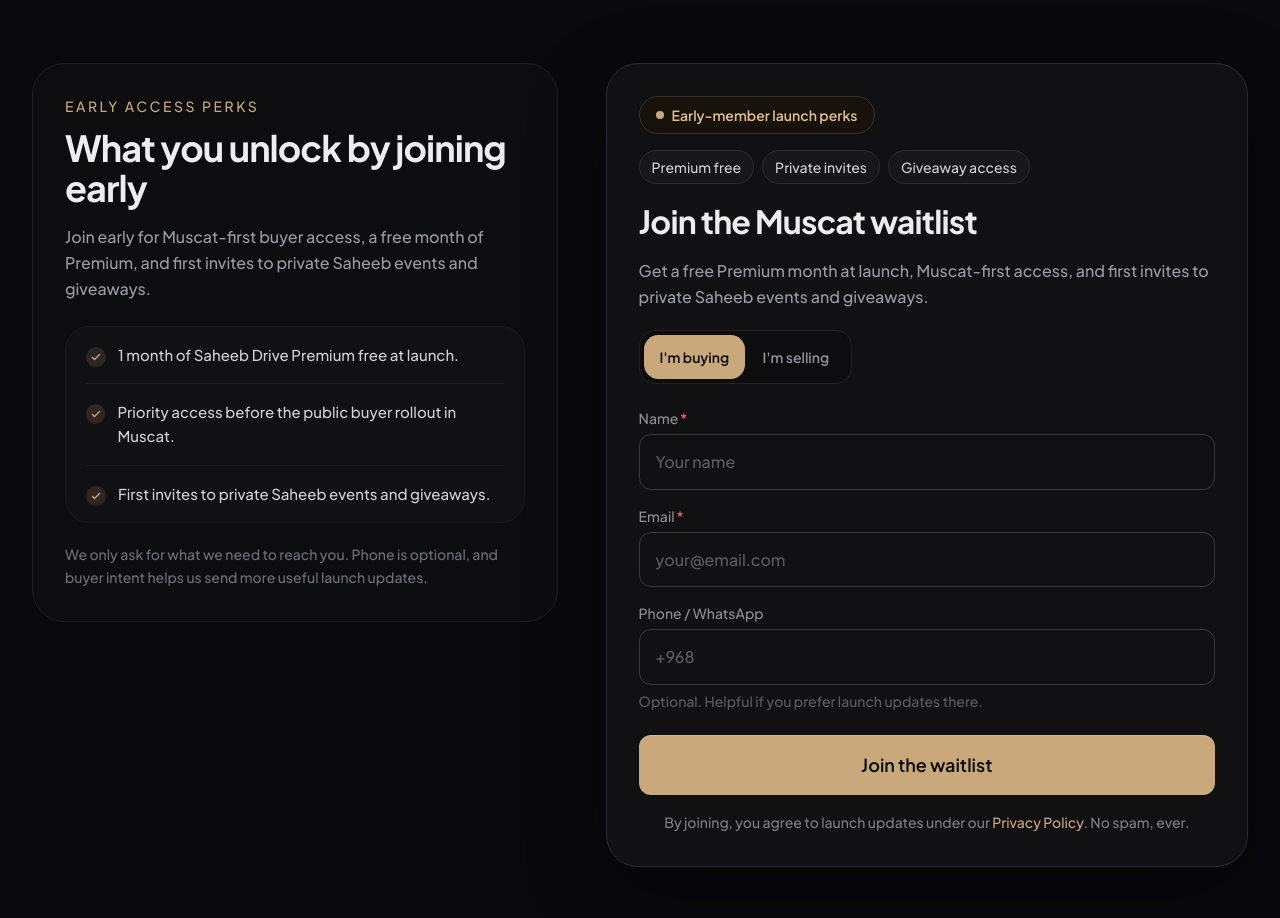
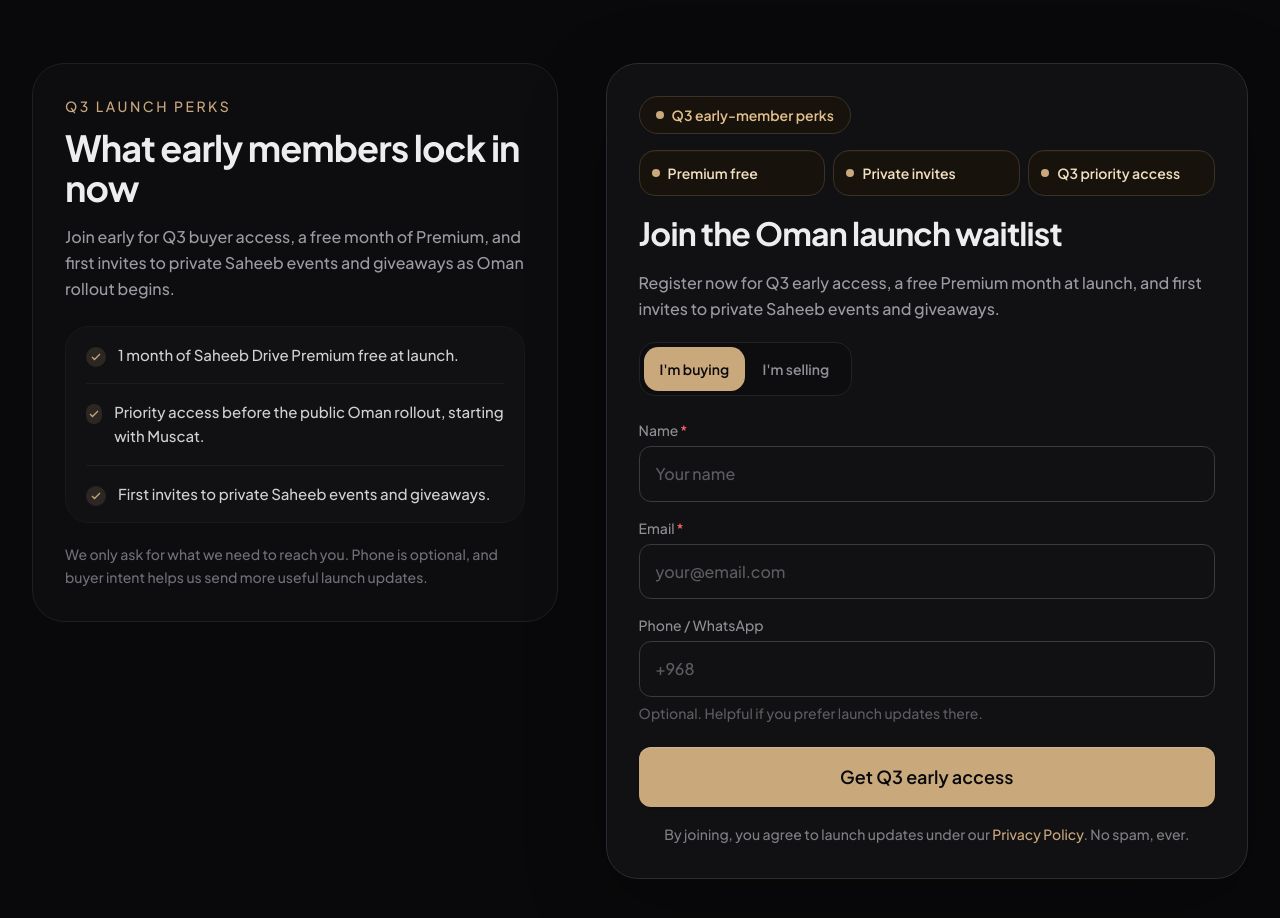
Before and after one commit to matveyco/saheeb-web, a Next.js app: page /en/projects/saheeb-drive in a window 1280 px wide. Shown: the part 1560-2478 px from the top of the page. Built offline with nearby package versions, Linux system fonts and the light colour scheme; no server answers.

Commit message:
Sharpen drive launch urgency and route paid traffic

```diff
--- a/src/app/[locale]/projects/saheeb-drive/page.tsx
+++ b/src/app/[locale]/projects/saheeb-drive/page.tsx
@@ -1,4 +1,5 @@
 import { setRequestLocale } from 'next-intl/server';
+import { redirect } from 'next/navigation';
 import { Header, Footer } from '@/components/layout';
 import { DriveLandingContent } from '@/components/sections/drive/DriveLandingContent';
 import { getDriveLandingCopy } from '@/lib/drive-landing-copy';
@@ -9,12 +10,66 @@
   searchParams: Promise<Record<string, string | string[] | undefined>>;
 }
 
+function readSearchParam(
+  value: string | string[] | undefined
+): string | undefined {
+  return Array.isArray(value) ? value[0] : value;
+}
+
+function shouldRedirectPaidTrafficToLp(
+  searchParams: Record<string, string | string[] | undefined>
+) {
+  const utmSource = readSearchParam(searchParams.utm_source)?.toLowerCase();
+  const utmMedium = readSearchParam(searchParams.utm_medium)?.toLowerCase();
+  const utmCampaign = readSearchParam(searchParams.utm_campaign)?.toLowerCase();
+
+  return Boolean(
+    readSearchParam(searchParams.fbclid) ||
+      readSearchParam(searchParams.gclid) ||
+      readSearchParam(searchParams.gbraid) ||
+      readSearchParam(searchParams.wbraid) ||
+      readSearchParam(searchParams.ttclid) ||
+      utmSource ||
+      utmCampaign ||
+      utmMedium === 'paid' ||
+      utmMedium === 'banner' ||
+      utmMedium === 'carousel'
+  );
+}
+
+function toQueryString(searchParams: Record<string, string | string[] | undefined>) {
+  const params = new URLSearchParams();
+
+  for (const [key, value] of Object.entries(searchParams)) {
+    if (Array.isArray(value)) {
+      value.forEach((entry) => {
+        if (entry) {
+          params.append(key, entry);
+        }
+      });
+      continue;
+    }
+
+    if (value) {
+      params.set(key, value);
+    }
+  }
+
+  return params.toString();
+}
+
 export default async function SaheebDrivePage({
   params,
   searchParams,
 }: SaheebDrivePageProps) {
   const { locale } = await params;
-  const driveSearchState = resolveDriveSearchState(await searchParams);
+  const resolvedSearchParams = await searchParams;
+  if (shouldRedirectPaidTrafficToLp(resolvedSearchParams)) {
+    const query = toQueryString(resolvedSearchParams);
+    redirect(`/${locale}/projects/saheeb-drive/lp${query ? `?${query}` : ''}`);
+  }
+
+  const driveSearchState = resolveDriveSearchState(resolvedSearchParams);
   setRequestLocale(locale);
   const copy = await getDriveLandingCopy(locale);
 
--- a/src/components/analytics/AnalyticsProvider.tsx
+++ b/src/components/analytics/AnalyticsProvider.tsx
@@ -18,6 +18,8 @@
 } from '@/lib/analytics';
 import { captureAttribution, readAttributionSnapshot } from '@/lib/attribution';
 import { ensureAnalyticsIdentity } from '@/lib/analytics-identity';
+import { recordFunnelEvent } from '@/lib/funnel';
+import { getPageVariant } from '@/lib/page-variant';
 
 interface AnalyticsConsentContextValue {
   consent: 'accepted';
@@ -71,6 +73,21 @@
 
     trackPageView({ locale, pathname });
 
+    if (pathname.startsWith('/projects/saheeb-drive')) {
+      recordFunnelEvent({
+        eventName: 'drive_page_view',
+        siteLocale: locale,
+        project: 'saheeb_drive',
+        pageVariant: getPageVariant(pathname) ?? 'organic_main',
+        payload: {
+          page_group: 'saheeb_drive',
+          page_variant: getPageVariant(pathname) ?? 'organic_main',
+          project: 'saheeb_drive',
+          site_locale: locale,
+        },
+      });
+    }
+
     const attribution = readAttributionSnapshot();
     const searchParams =
       typeof window === 'undefined'
--- a/src/components/forms/WaitlistForm.tsx
+++ b/src/components/forms/WaitlistForm.tsx
@@ -630,16 +630,17 @@
                 <span className="h-2 w-2 rounded-full bg-[#C9A87C]" />
                 {t('socialProofBadge')}
               </div>
-              <div className="flex flex-wrap gap-2">
+              <div className="grid gap-2 sm:grid-cols-3">
                 {trustPills.map((pill) => (
-                  <span
+                  <div
                     key={pill}
-                    className={cn(
-                      'inline-flex items-center rounded-full border border-[#2B2B31] bg-[#17171A] px-2.5 py-1 text-xs text-[#CFCFD4] sm:px-3 sm:py-1.5 sm:text-sm'
-                    )}
+                    className="rounded-2xl border border-[#3A3226] bg-[#17120C] px-3 py-3 text-sm font-semibold text-[#F1DFC2] shadow-[inset_0_1px_0_rgba(255,255,255,0.03)]"
                   >
-                    {pill}
-                  </span>
+                    <span className="flex items-center gap-2">
+                      <span className="h-2 w-2 rounded-full bg-[#C9A87C]" />
+                      {pill}
+                    </span>
+                  </div>
                 ))}
               </div>
               <h3
--- a/src/components/sections/drive/DriveStickyWaitlistBar.tsx
+++ b/src/components/sections/drive/DriveStickyWaitlistBar.tsx
@@ -1,9 +1,8 @@
 'use client';
 
 import { useEffect, useState } from 'react';
-import { useLocale, useTranslations } from 'next-intl';
+import { useTranslations } from 'next-intl';
 import { DriveIntentButton } from '@/components/sections/drive/DriveIntentButton';
-import { recordFunnelEvent } from '@/lib/funnel';
 import type { PageVariant } from '@/lib/page-variant';
 
 interface DriveStickyWaitlistBarProps {
@@ -14,23 +13,7 @@
   pageVariant,
 }: DriveStickyWaitlistBarProps) {
   const t = useTranslations('saheebDrive');
-  const locale = useLocale();
   const [showStickyBar, setShowStickyBar] = useState(false);
-
-  useEffect(() => {
-    recordFunnelEvent({
-      eventName: 'drive_page_view',
-      siteLocale: locale,
-      project: 'saheeb_drive',
-      pageVariant,
-      payload: {
-        page_group: 'saheeb_drive',
-        page_variant: pageVariant,
-        project: 'saheeb_drive',
-        site_locale: locale,
-      },
-    });
-  }, [locale, pageVariant]);
 
   useEffect(() => {
     const hero = document.getElementById('drive-hero');
--- a/src/messages/en.json
+++ b/src/messages/en.json
@@ -191,12 +191,12 @@
   },
   "saheebDrive": {
     "hero": {
-      "badge": "Priority Early Access · Muscat",
+      "badge": "Oman Early Access · Q3 2026",
       "title": "Buy with Clarity.",
       "titleHighlight": "Sell with Confidence.",
       "subtitle": "Saheeb Drive is a smart car marketplace that helps buyers and sellers make more confident decisions through verification, deeper car insights, and a personal AI assistant.",
-      "supportLine": "Founding waitlist now open for Muscat · Launching Q3 2026",
-      "primaryCta": "Join the Muscat waitlist",
+      "supportLine": "Register now before the public Q3 2026 Oman launch",
+      "primaryCta": "Get Q3 early access",
       "intentLabel": "I'm here as",
       "buyCta": "I'm Buying",
       "sellCta": "I'm Selling",
@@ -227,7 +227,7 @@
       ]
     },
     "stickyCta": {
-      "title": "Founder perks",
+      "title": "Q3 launch perks",
       "buy": "Buying",
       "sell": "Selling"
     },
@@ -253,24 +253,24 @@
       ]
     },
     "waitlist": {
-      "sectionEyebrow": "Early access perks",
-      "sectionTitle": "What you unlock by joining early",
-      "sectionSubtitle": "Early members get a free Premium month at launch, Muscat-first access, and first invites to private Saheeb events and giveaways.",
+      "sectionEyebrow": "Q3 launch perks",
+      "sectionTitle": "What early members lock in now",
+      "sectionSubtitle": "Register now to lock in Q3 launch perks, a free Premium month, and first invites to private Saheeb events and giveaways as Oman rollout begins.",
       "benefits": [
         "1 month of Saheeb Drive Premium free at launch.",
         "First invites to private Saheeb events and giveaways.",
-        "Muscat-first access before the public rollout."
+        "Priority access as the Oman rollout begins, starting with Muscat."
       ],
       "footnote": "We keep the form short. Phone is optional, and buyer/seller helps us send the right launch updates.",
-      "eyebrow": "Secure your perks in under 30 seconds",
-      "title": "Join the Muscat waitlist",
-      "subtitle": "Get a free Premium month at launch, Muscat-first access, and first invites to private Saheeb events and giveaways.",
-      "socialProofBadge": "Early-member launch perks",
+      "eyebrow": "Register now in under 30 seconds",
+      "title": "Join the Oman launch waitlist",
+      "subtitle": "Register now for Q3 early access, a free Premium month at launch, and first invites to private Saheeb events and giveaways.",
+      "socialProofBadge": "Q3 early-member perks",
       "socialProofFallback": "Founder perks included",
       "trustPills": [
         "Premium free",
         "Private invites",
-        "Giveaway access"
+        "Q3 priority access"
       ],
       "nameLabel": "Name",
       "emailLabel": "Email",
@@ -296,13 +296,13 @@
       "privacyLinePrefix": "By joining, you agree to launch updates under our",
       "privacyLineSuffix": ". No spam, ever.",
       "reassurance": "Guaranteed 1 month of Premium free at launch. No spam.",
-      "submit": "Join the waitlist",
+      "submit": "Get Q3 early access",
       "submitting": "Joining...",
       "success": {
         "title": "You're on the list.",
-        "message": "We've saved your founding request for the Muscat launch wave.",
-        "launchNote": "Your early-bird perks include 1 month of Saheeb Drive Premium free at launch.",
-        "shareText": "Saheeb Drive is launching in Muscat. Join the waitlist:",
+        "message": "We've saved your early-access request for the Q3 Oman launch wave.",
+        "launchNote": "Your early-bird perks include 1 month of Saheeb Drive Premium free at launch and first invites to private Saheeb events and giveaways.",
+        "shareText": "Saheeb Drive is launching in Oman. Join the waitlist:",
         "copyLink": "Copy link",
         "copied": "Copied"
       },
@@ -354,10 +354,10 @@
             "description": "Surface the issues buyers worry about before you waste a call, a drive, or a weekend."
           }
         ],
-        "waitlistSectionSubtitle": "Join early for Muscat-first buyer access, a free month of Premium, and first invites to private Saheeb events and giveaways.",
+        "waitlistSectionSubtitle": "Join early for Q3 buyer access, a free month of Premium, and first invites to private Saheeb events and giveaways as Oman rollout begins.",
         "waitlistBenefits": [
           "1 month of Saheeb Drive Premium free at launch.",
-          "Priority access before the public buyer rollout in Muscat.",
+          "Priority access before the public Oman rollout, starting with Muscat.",
           "First invites to private Saheeb events and giveaways."
         ],
         "waitlistFootnote": "We only ask for what we need to reach you. Phone is optional, and buyer intent helps us send more useful launch updates.",
@@ -401,10 +401,10 @@
             "description": "Reach buyers who are actively looking, not just browsing and sending low-quality messages."
           }
         ],
-        "waitlistSectionSubtitle": "Join early as a seller for priority onboarding, a free month of Premium, and first invites to private Saheeb events and giveaways.",
+        "waitlistSectionSubtitle": "Join early as a seller for Q3 onboarding priority, a free month of Premium, and first invites to private Saheeb events and giveaways.",
         "waitlistBenefits": [
           "1 month of Saheeb Drive Premium free at launch.",
-          "Priority seller onboarding before the public rollout.",
+          "Priority seller onboarding before the public Oman rollout, starting with Muscat.",
           "First invites to private Saheeb events and giveaways."
         ],
         "waitlistFootnote": "We only ask for what we need to reach you. Phone is optional, and seller intent helps us prepare the right onboarding and launch messages.",
```
Also changed, not shown: scripts/drive-funnel-smoke.mjs (+31 -0 lines), src/messages/ar.json.
